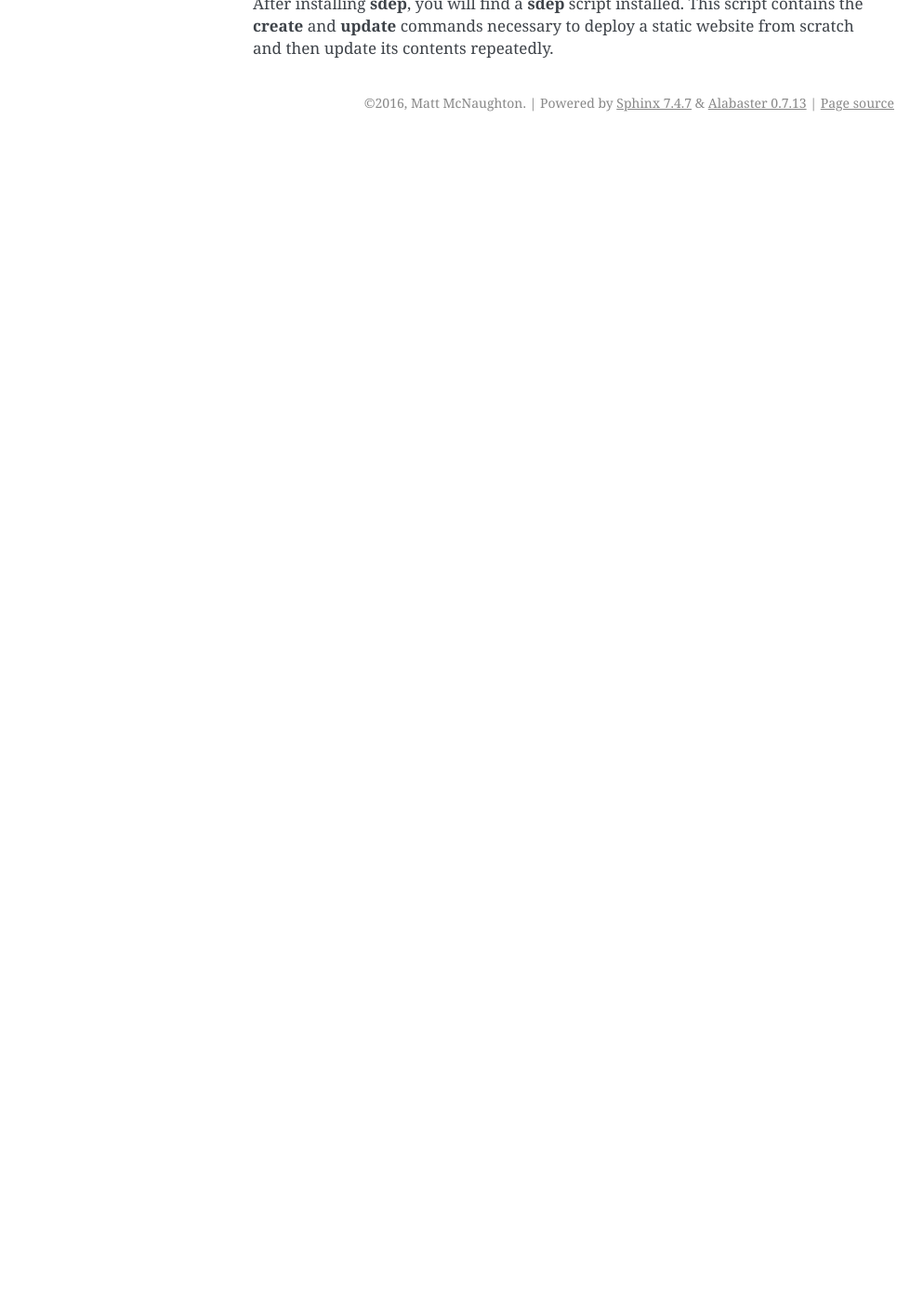
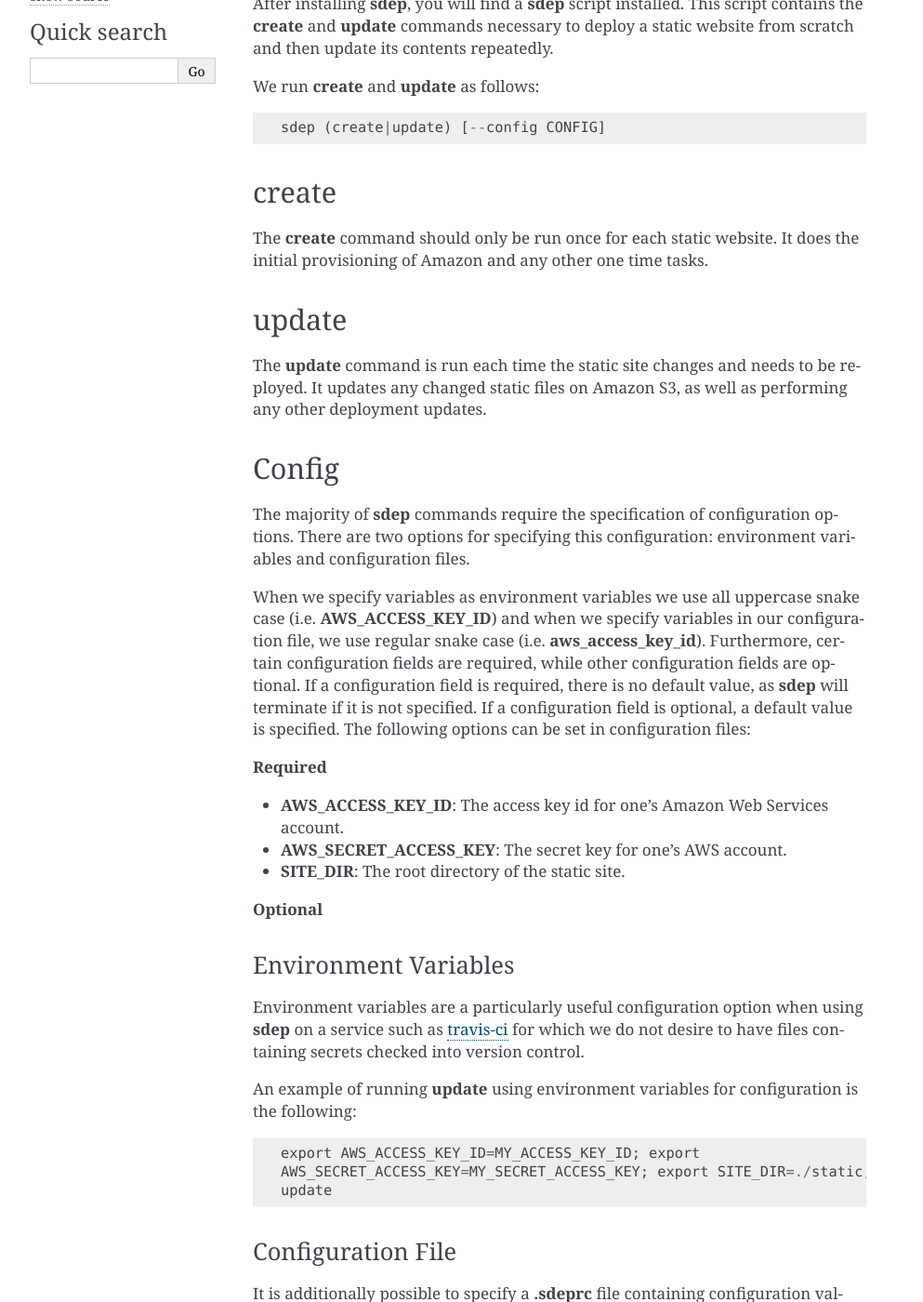
Before and after one commit to mattjmcnaughton/sdep, a Sphinx documentation site: the page built from docs/cli.rst, in a window 1280 px wide and 1400 px high, scrolled down 312 px. Shown: the whole window at 93% size, without its empty margins (148-1141 px from the left). Built offline with Sphinx 7.4.7, drawn with Linux system fonts in a browser that asks for light colours; before the commit the page ends 900 px from its top, so only the background shows below that; some of the changed text lies outside the part shown.

Commit message:
Update cli documentation
Specify the cli interface, both in terms of the commands supposed and
how to specify configuration options.

Signed-off-by: mattjmcnaughton <mattjmcnaughton@gmail.com>

```diff
--- a/docs/cli.rst
+++ b/docs/cli.rst
@@ -17,3 +17,87 @@
 This script contains the :command:`create` and :command:`update` commands
 necessary to deploy a static website from scratch and then update its contents
 repeatedly.
+
+We run :command:`create` and :command:`update` as follows::
+
+  sdep (create|update) [--config CONFIG]
+
+create
+------
+
+The :command:`create` command should only be run once for each static website.
+It does the initial provisioning of Amazon and any other one time tasks.
+
+update
+------
+
+The :command:`update` command is run each time the static site changes and needs
+to be reployed. It updates any changed static files on Amazon S3, as well as
+performing any other deployment updates.
+
+Config
+------
+
+The majority of **sdep** commands require the specification of configuration options.
+There are two options for specifying this configuration: environment variables and
+configuration files.
+
+When we specify variables as environment variables we use all uppercase snake
+case (i.e. :command:`AWS_ACCESS_KEY_ID`) and when we specify variables in our configuration
+file, we use regular snake case (i.e. :command:`aws_access_key_id`). Furthermore,
+certain configuration fields are required, while
+other configuration fields are optional. If a configuration field is required,
+there is no default value, as **sdep** will terminate if it is not specified. If
+a configuration field is optional, a default value is specified. The following
+options can be set in configuration files:
+
+**Required**
+
+- :command:`AWS_ACCESS_KEY_ID`: The access key id for one's Amazon Web Services
+  account.
+- :command:`AWS_SECRET_ACCESS_KEY`: The secret key for one's AWS account.
+- :command:`SITE_DIR`: The root directory of the static site.
+
+**Optional**
+
+Environment Variables
+~~~~~~~~~~~~~~~~~~~~~
+
+Environment variables are a particularly useful configuration option when
+using **sdep** on a service such as `travis-ci <https://travis-ci.org>`_ for
+which we do not desire to have files containing secrets checked into version
+control.
+
+An example of running :command:`update` using environment variables for
+configuration is the following::
+
+    export AWS_ACCESS_KEY_ID=MY_ACCESS_KEY_ID; export
+    AWS_SECRET_ACCESS_KEY=MY_SECRET_ACCESS_KEY; export SITE_DIR=./static; sdep
+    update
+
+Configuration File
+~~~~~~~~~~~~~~~~~~~
+
+It is additionally possible to specify a :command:`.sdeprc` file containing
+configuration values. A :command:`.sdeprc` file is just a simple JSON file, as
+con be seen below::
+
+    {
+      aws_access_key_id: "MY_ACCESS_KEY_ID",
+      aws_secret_access_key: "MY_SECRET_ACCESS_KEY",
+      site_dir: "./static"
+    }
+
+There are three possible ways to specify the location of a :command:`.sdeprc`.
+In order of presidence, they are command line flag, specific file in current
+directory, and universal file in home directory. Specifying the configuration
+file through the command line flag utilizes the :command:`--config` flag, as can
+be seen below::
+
+    sdep update --config ./config/.sdeprc
+
+If the :command:`--config` file is not set,
+**sdep** will first search for a :command:`.sdeprc` file in the
+directory from which we are running the **sdep** command. If no such file
+exists, then we will search for a :command:`.sdeprc` file in the user's home
+directory. If no such file exists, **sdep** will terminate.
```
